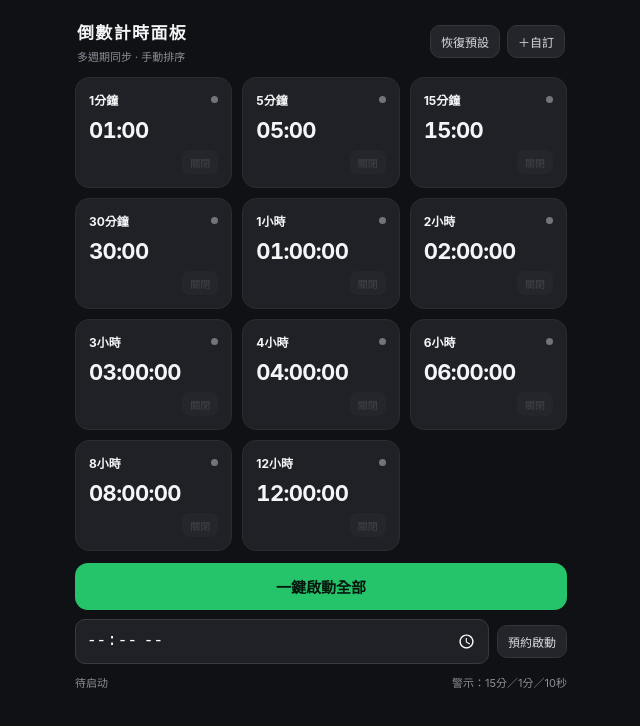
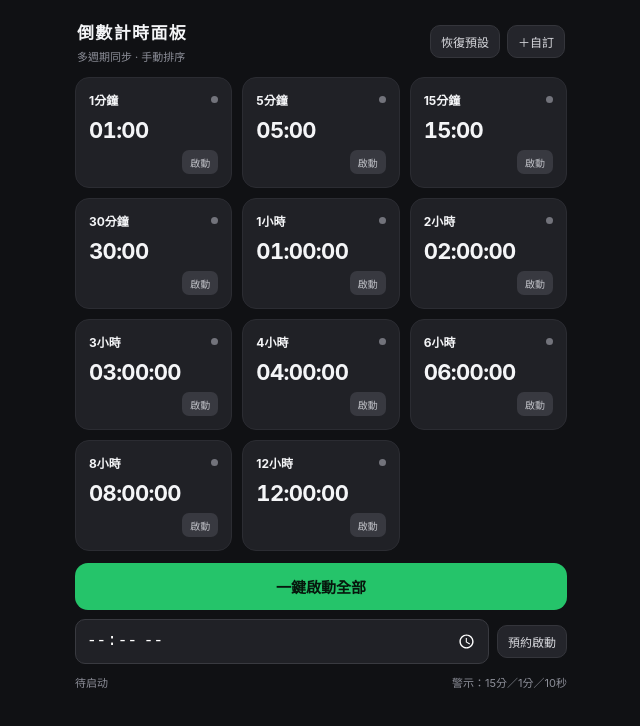
Before and after one commit to lemon74088/lemontime1313, a plain HTML site: page index.html in a window 1280 px wide. Shown: the whole page, without its empty margins (319-959 px from the left). Drawn offline with Linux system fonts and the light colour scheme.

Commit message:
版本06

```diff
--- a/index.html
+++ b/index.html
@@ -46,8 +46,8 @@ function render(){grid.innerHTML="";document.body.classList.toggle("editing",edi
  if(t.active&&remaining<=0){t.remaining=0}
  tile.classList.toggle("running",t.active);tile.classList.toggle("done",t.done);
  if(t.active){if(remaining<=10)tile.classList.add("critical");else if(remaining<=60)tile.classList.add("urgent");else if(remaining<=900)tile.classList.add("warning");else if(remaining<=2400)tile.classList.add("greenAlert")}
- tile.innerHTML=`<div class="top"><span class="label">${escapeHTML(t.name)}</span><span class="dot"></span></div><div class="time">${fmt(remaining)}</div><div class="actions"><button class="cancel" ${(!t.active&&!t.done)?'disabled':''} aria-label="關閉 ${escapeHTML(t.name)}">關閉</button></div>`;
- tile.querySelector(".cancel").addEventListener("click",e=>{e.stopPropagation();t.active=false;t.done=false;t.remaining=0;t.endAt=null;render()});
+ tile.innerHTML=`<div class="top"><span class="label">${escapeHTML(t.name)}</span><span class="dot"></span></div><div class="time">${fmt(remaining)}</div><div class="actions"><button class="cancel" aria-label="${t.active?'關閉':'啟動'} ${escapeHTML(t.name)}">${t.active?'關閉':'啟動'}</button></div>`;
+ tile.querySelector(".cancel").addEventListener("click",e=>{e.stopPropagation();if(t.active){t.active=false;t.done=false;t.remaining=0;t.endAt=null}else{t.remaining=t.duration;t.endAt=Date.now()+t.duration*1000;t.active=true;t.done=false}render()});
  tile.addEventListener("click",e=>{if(edit||e.target.closest(".cancel"))return;openEditor(t)});
  tile.addEventListener("dragstart",e=>{dragId=t.id;tile.classList.add("dragging");e.dataTransfer.effectAllowed="move"});
  tile.addEventListener("dragend",()=>{dragId=null;tile.classList.remove("dragging");tile.classList.remove("dragover")});
```
